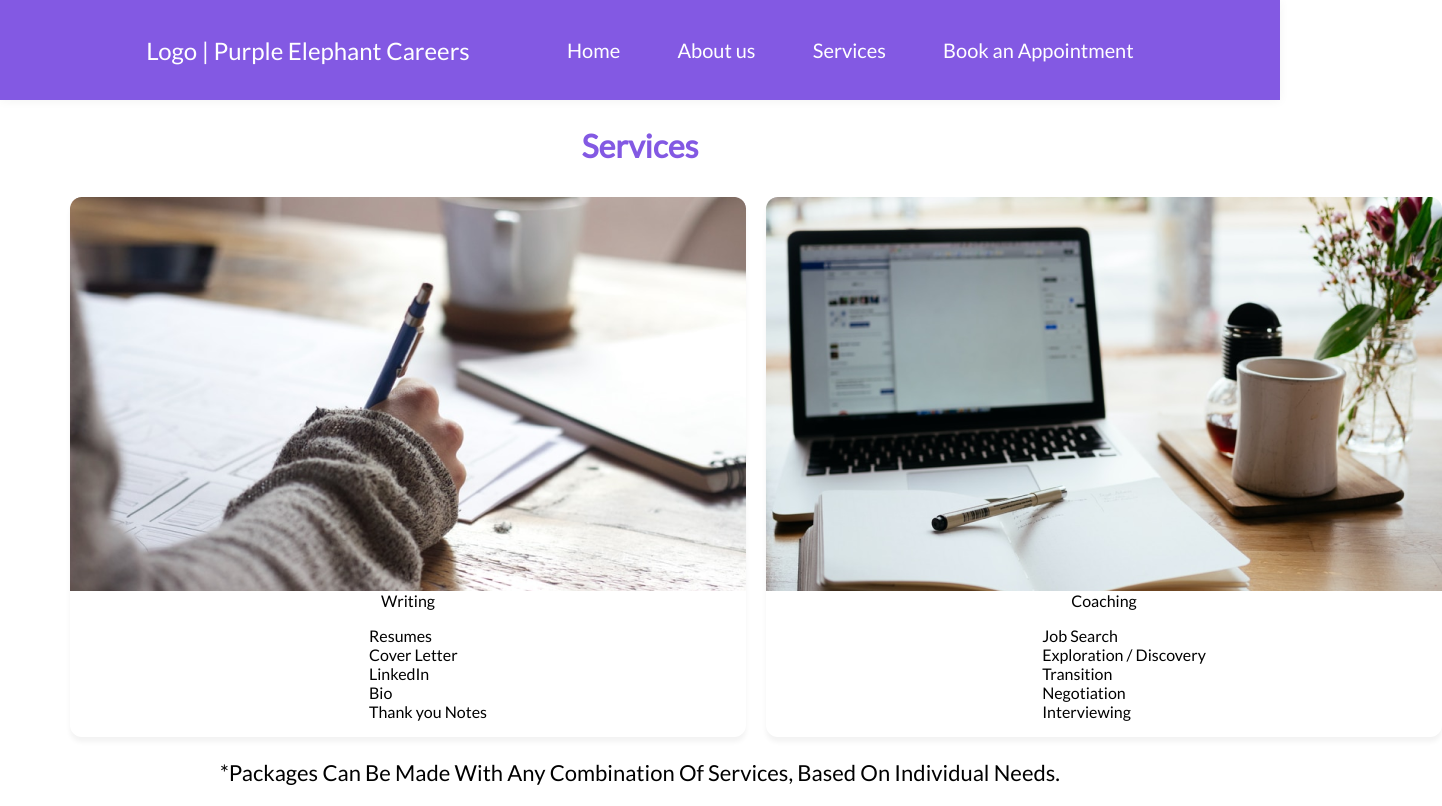
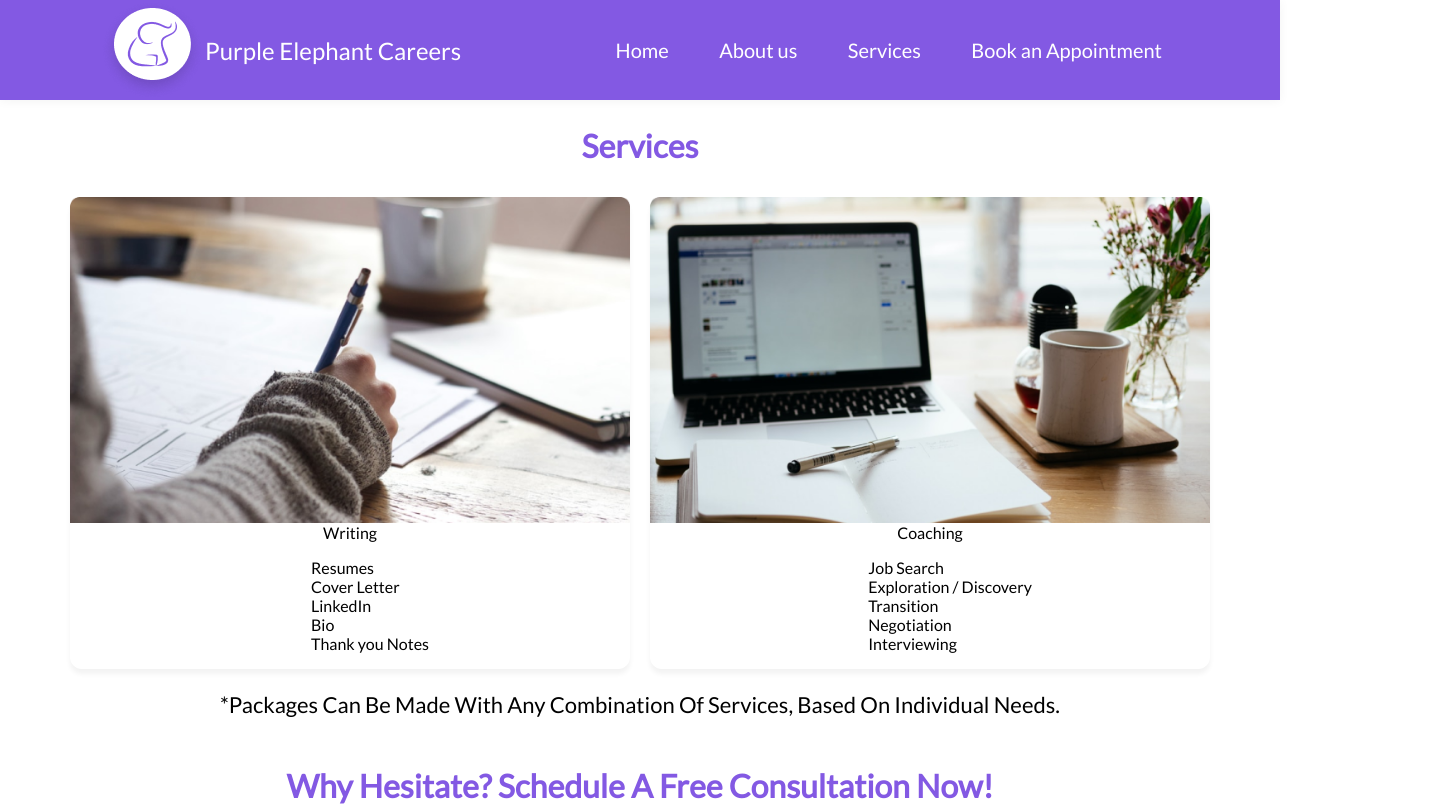
Before and after one commit to nokeen12/purpleelephantcareers, a React (Create React App) app: page /services in a window 1280 px wide. Shown: the top 806 px of the page, 1442 px wide, since content can reach past the window. Built offline with nearby package versions, Linux system fonts and the light colour scheme.

Commit message:
Add navbar logo

```diff
--- a/src/components/Navbar/Navbar.css
+++ b/src/components/Navbar/Navbar.css
@@ -20,17 +20,24 @@ a{
     text-align: center;
     width: 40%;
     padding-left: 100px;
+    justify-content: center;
+    align-items: center;
 }
 .leftSide a{
+    display: flex;
+    align-items: center;
     width: 100%;
+}
+.leftSide img{
+    height: 50%;
 }
 .navbar-nav{
     display:flex;
-    justify-content:space-between;
+    justify-content:space-evenly;
     flex-direction: row;
     flex-wrap:nowrap;
     width: 60%;
-    padding-right: 100px;
+    padding-right: 50px;
 }
 .navbar-nav a{
     border: 1px solid transparent;
--- a/src/components/Navbar/Navbar.js
+++ b/src/components/Navbar/Navbar.js
@@ -6,7 +6,10 @@ function Navbar(props){
     return(
         <nav className="navbar">
             <div className="leftSide">
-                <Link to="/">Logo | Purple Elephant Careers</Link>
+                <Link to="/">
+                    <img src="Logo.png" alt="logo"/>
+                    Purple Elephant Careers
+                </Link>
             </div>
             <ul className="navbar-nav">
                 { props.children }
--- a/src/pages/Services/Services.css
+++ b/src/pages/Services/Services.css
@@ -18,3 +18,6 @@
     box-shadow: 0 5px 5px rgba(0, 0, 0, 0.05);
     margin: 0px 10px;
 }
+.serviceBlock img{
+    width: 100%;
+}
```
Also changed, not shown: public/Logo.png (added).
